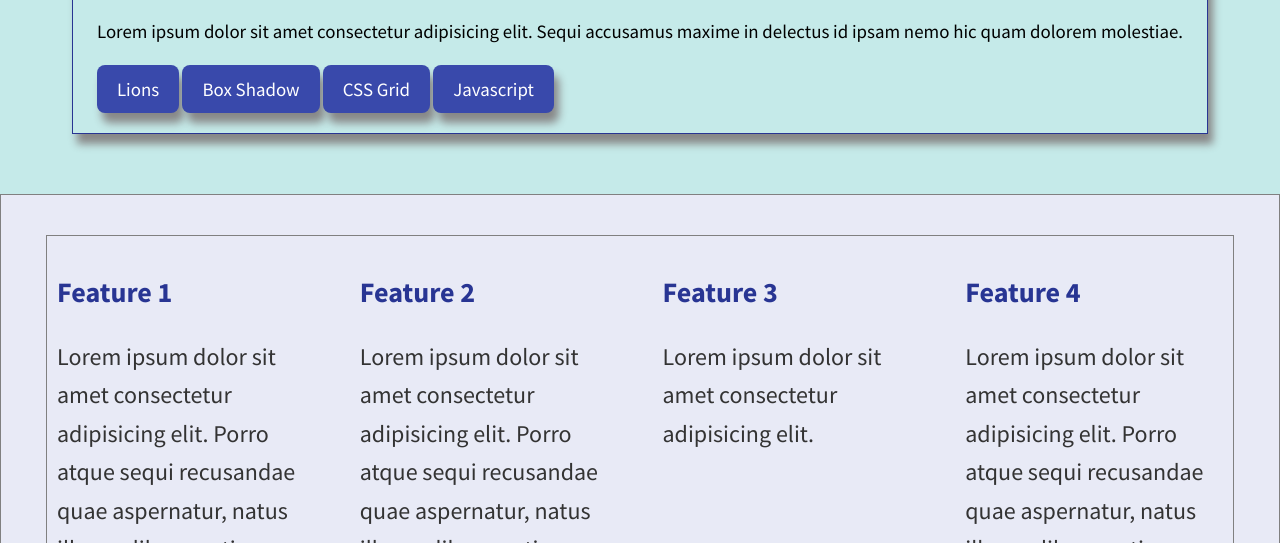
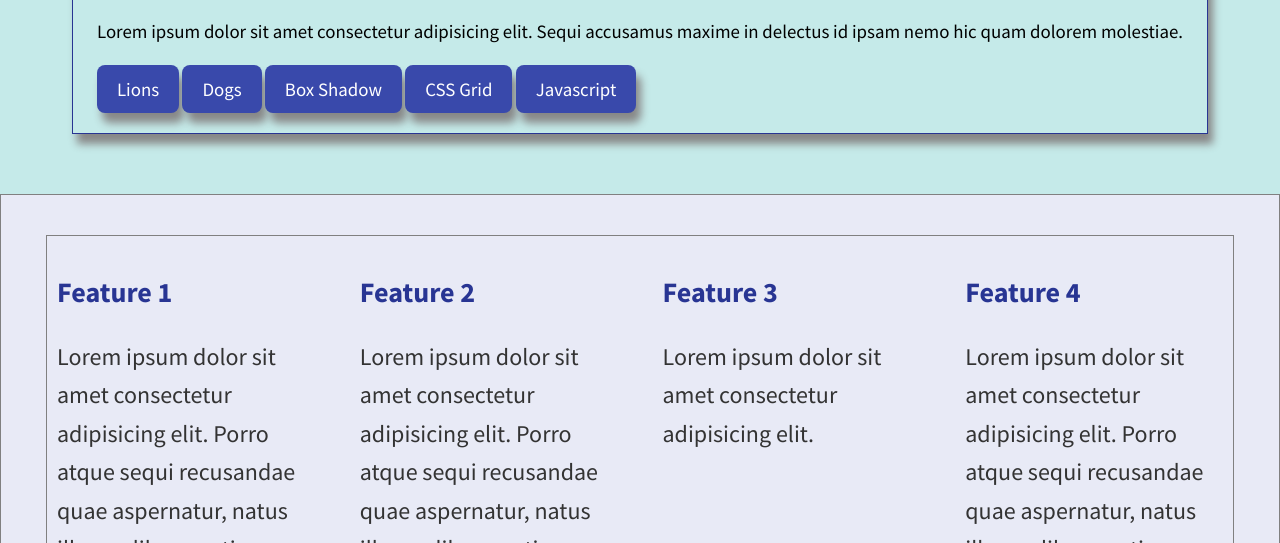
Before and after one commit to jwcdemocrew/The-Learning-Source, a plain HTML site: page index.html in a window 1280 px wide. Shown: the part 257-800 px from the top of the page. Drawn offline with Linux system fonts and the light colour scheme.

Commit message:
Update index.html

```diff
--- a/index.html
+++ b/index.html
@@ -40,7 +40,7 @@
             </p>
 
             <a href="lions.html" class="button">Lions </a>
-
+            <a href="dogs.html" class="button">Dogs </a>
             <a href="https://www.w3schools.com/css/"class="button" target="_blank">Box Shadow</a>
 
             <a href="https://www.w3schools.com/css/css_grid.asp" class="button" target="_blank">CSS Grid
```
